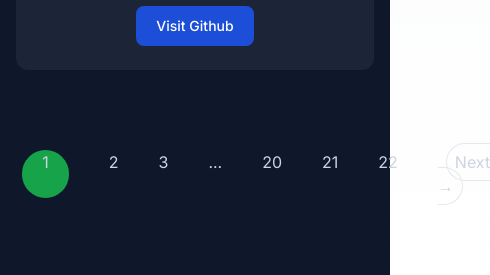
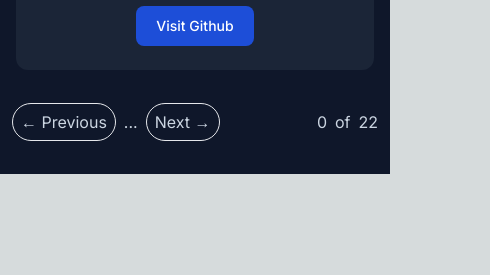
Before and after one commit to RajeevDash007/gsoc-github-finder, a Next.js app: page / in a window 390 px wide. Shown: the part 6069-6344 px from the top of the page, 490 px wide, since content can reach past the window. After the commit the page ends 6243 px from the top, so only its background shows below. Built offline with nearby package versions, Linux system fonts and the light colour scheme.

Commit message:
fix pagination on mobile screen

```diff
--- a/app/components/OrganizationList.tsx
+++ b/app/components/OrganizationList.tsx
@@ -1,4 +1,4 @@
-'use client'
+"use client";
 import React, { useState } from "react";
 import organizationsData from "../api/data/2024.json";
 import ReactPaginate from "react-paginate";
@@ -7,17 +7,22 @@ const OrganizationList = () => {
 	const itemsPerPage = 9;
 	const [currentPage, setCurrentPage] = useState(0);
 
-  const pageCount = Math.ceil(organizationsData.organizations.length / itemsPerPage);
+	const pageCount = Math.ceil(
+		organizationsData.organizations.length / itemsPerPage
+	);
 	const startIndex = currentPage * itemsPerPage;
 	const endIndex = (currentPage + 1) * itemsPerPage;
-  const displayedOrganizations = organizationsData.organizations.slice(startIndex, endIndex);
+	const displayedOrganizations = organizationsData.organizations.slice(
+		startIndex,
+		endIndex
+	);
 
 	const handlePageChange = ({ selected }: { selected: number }) => {
 		setCurrentPage(selected);
 	};
 
 	return (
-    <div className="antialiased text-slate-300 dark:text-slate-200 bg-slate-900 dark:bg-slate-900 pt-10">
+		<div className="w-full antialiased text-slate-300 dark:text-slate-200 bg-slate-900 dark:bg-slate-900 pt-10">
 			<div className="flex justify-center sm:text-6xl md:text-6xl lg:text-6xl mb-10 ">
 				<h1>Find Projects</h1>
 			</div>
@@ -64,13 +69,17 @@ const OrganizationList = () => {
 					</div>
 				))}
 			</div>
-      <div className="flex justify-center">
+			<div className="flex mx-3 justify-between md:mx-0 md:justify-center">
+				{/*It hide the page indicator  on mobile screen  */}
 				<ReactPaginate
 					previousLabel={"← Previous"}
 					nextLabel={"Next →"}
 					pageCount={pageCount}
+					pageClassName="hidden m-2 md:flex md:m-0"
 					onPageChange={handlePageChange}
-          containerClassName={"flex pagination gap-10 mt-20 mb-20"}
+					containerClassName={
+						"my-10 flex pagination md:gap-10 md:mt-20 md:mb-20"
+					}
 					previousLinkClassName={
 						"border p-2 rounded-full mr-2 hover:bg-slate-800/80 dark:hover:bg-slate-700/80"
 					}
@@ -78,8 +87,16 @@ const OrganizationList = () => {
 						"border p-2 rounded-full ml-2 hover:bg-slate-800/80 dark:hover:bg-slate-700/80"
 					}
 					disabledClassName={"pagination__link--disabled"}
-          activeClassName={"pagination__link--active bg-green-600 px-5 rounded-full"}
+					activeClassName={
+						"pagination__link--active bg-green-600 px-5 rounded-full"
+					}
 				/>
+				{/* Add page indicator on mobile but it hides on larger screen */}
+				<div className="flex items-center gap-2 md:hidden">
+					<span>{currentPage}</span>
+					<span>of</span>
+					<span>{pageCount}</span>
+				</div>
 			</div>
 		</div>
 	);
--- a/app/layout.tsx
+++ b/app/layout.tsx
@@ -6,7 +6,8 @@ const inter = Inter({ subsets: ["latin"] });
 
 export const metadata: Metadata = {
 	title: "GSoC Github Finder",
-  description: "Track GSoC (Google Summer of Code) organizations, explore their repositories, and find beginner-friendly issues with ease.",
+	description:
+		"Track GSoC (Google Summer of Code) organizations, explore their repositories, and find beginner-friendly issues with ease.",
 };
 
 export default function RootLayout({
@@ -16,7 +17,7 @@ export default function RootLayout({
 }>) {
 	return (
 		<html lang="en">
-      <body className={inter.className}>{children}</body>
+			<body className={`${inter.className} w-full m-h-screen`}>{children}</body>
 		</html>
 	);
 }
--- a/app/page.tsx
+++ b/app/page.tsx
@@ -1,5 +1,5 @@
-import LandingPage from './components/LandingPage';
-import OrganizationList from './components/OrganizationList';
+import LandingPage from "./components/LandingPage";
+import OrganizationList from "./components/OrganizationList";
 
 export default function Home() {
 	return (
```
Also changed, not shown: app/components/LandingPage.tsx (indentation only), app/globals.css (indentation only). Lines whose indentation alone changed are shown as unchanged.
